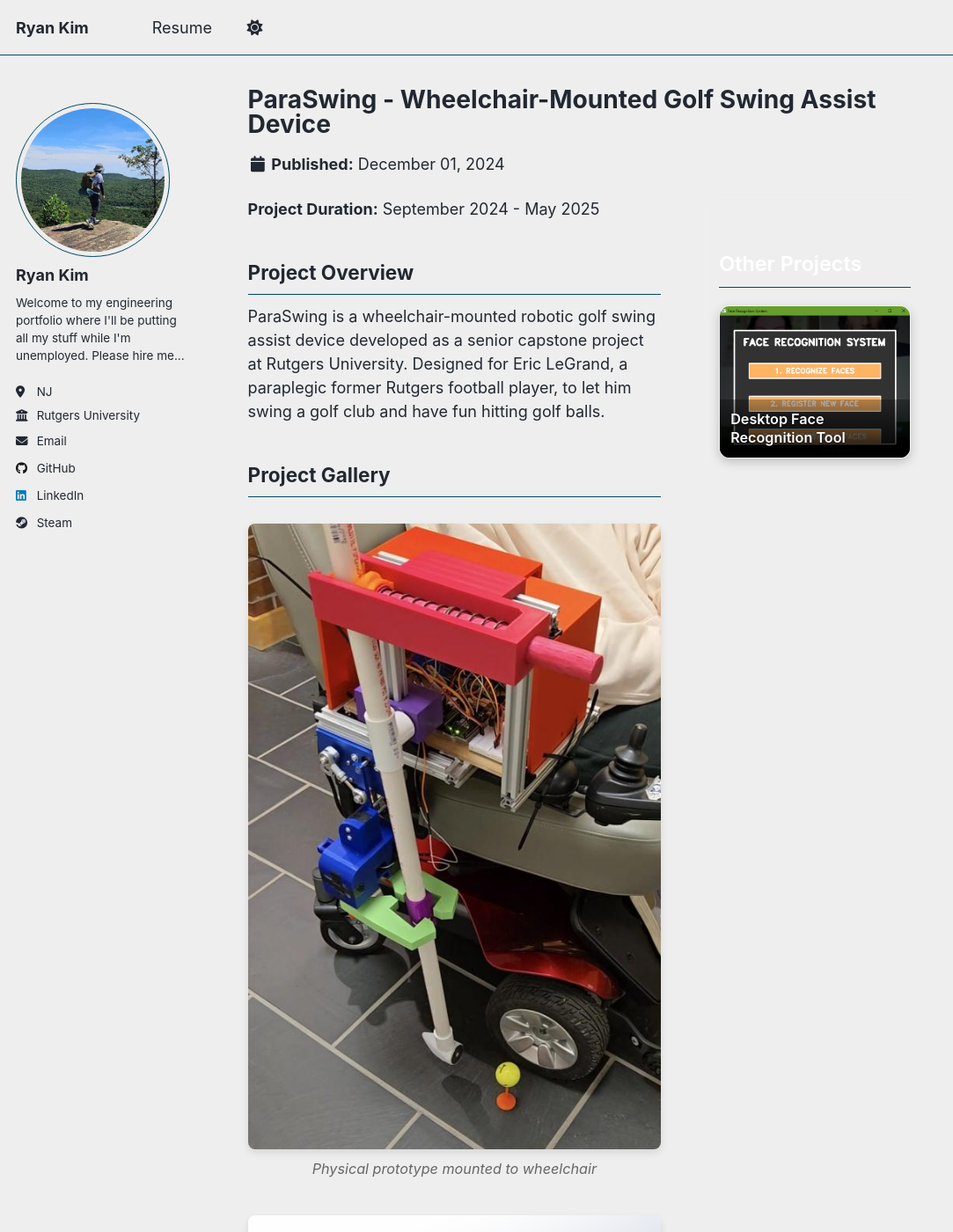
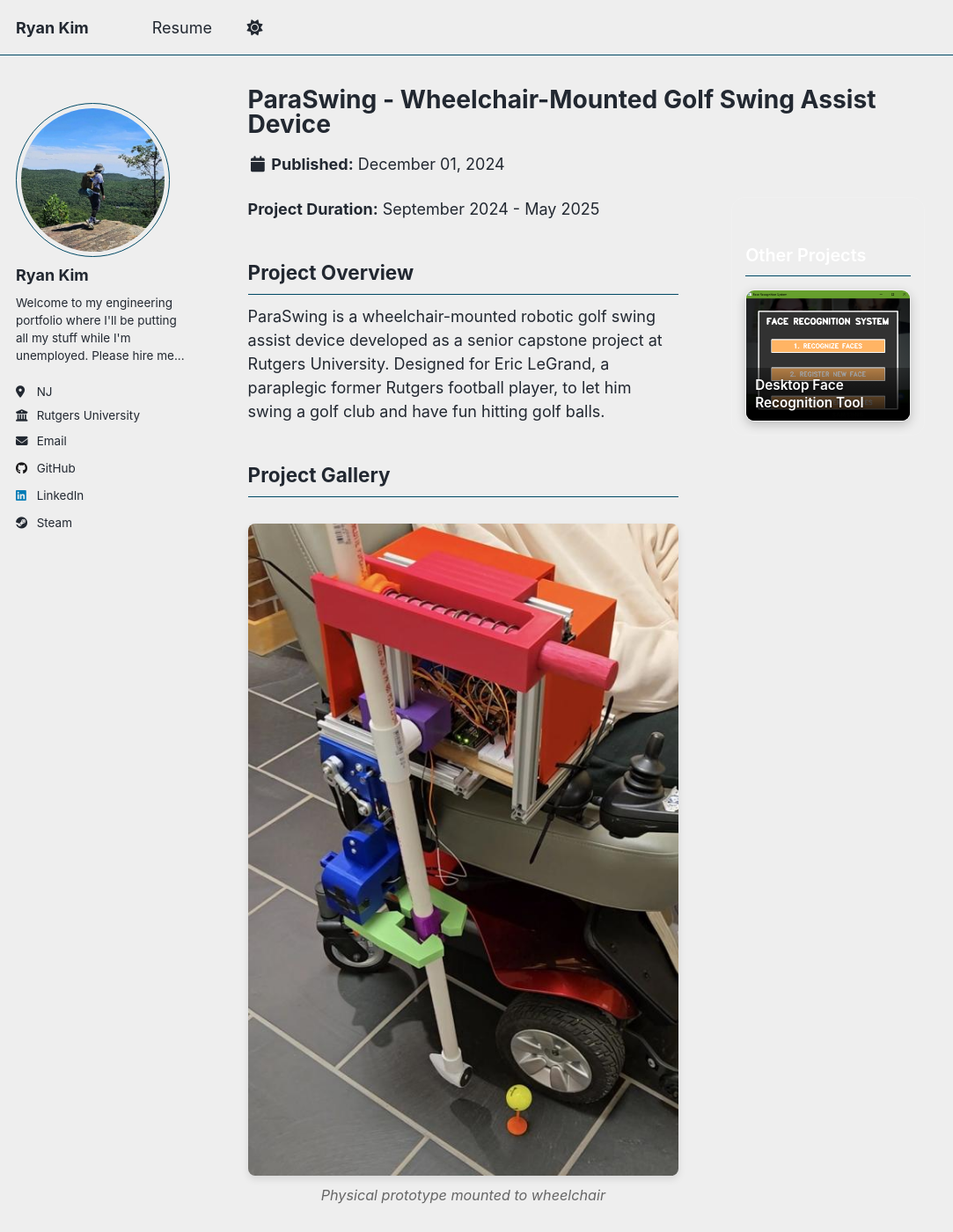
Before and after one commit to Rkydin/rkydin.github.io, a Jekyll site: the page built from _portfolio/paraswing.md, in a window 1280 px wide and 1400 px high. Shown: the whole window at 88% size, without its empty margins (0-1083 px from the left). Built offline with Jekyll 4.4.1, drawn with Linux system fonts in a browser that asks for light colours; a script that is not in the unit is left out.

Commit message:
Update portfolio.html

```diff
--- a/_layouts/portfolio.html
+++ b/_layouts/portfolio.html
@@ -4,29 +4,33 @@ layout: single
 
 <style>
 .portfolio-container {
-  display: grid;
-  grid-template-columns: 1fr 250px;
-  gap: 50px;
+  display: flex;
+  gap: 60px;
   align-items: start;
   max-width: 100%;
 }
+
 .portfolio-main-content {
+  flex: 1;
+  max-width: 900px;
   min-width: 0;
 }
 
 .other-projects-sidebar {
   position: sticky;
   top: 20px;
+  width: 220px;
+  flex-shrink: 0;
+  margin-left: auto;
   background: rgba(255, 255, 255, 0.03);
   border: 1px solid rgba(255, 255, 255, 0.1);
   border-radius: 15px;
   padding: 15px;
-  width: 250px;
 }
 
 .other-projects-sidebar h2 {
-  font-size: 1.3em;
-  margin-bottom: 20px;
+  font-size: 1.1em;
+  margin-bottom: 15px;
   color: #fff;
   font-weight: 600;
 }
@@ -34,12 +38,12 @@ layout: single
 .other-projects-grid {
   display: flex;
   flex-direction: column;
-  gap: 15px;
+  gap: 12px;
 }
 
 .other-project-item {
   position: relative;
-  border-radius: 12px;
+  border-radius: 10px;
   overflow: hidden;
   cursor: pointer;
   background: rgba(255, 255, 255, 0.05);
@@ -76,12 +80,12 @@ layout: single
   left: 0;
   right: 0;
   background: linear-gradient(to top, rgba(0, 0, 0, 0.95), rgba(0, 0, 0, 0.3));
-  padding: 12px;
+  padding: 10px;
 }
 
 .other-project-title {
   color: #fff;
-  font-size: 0.9em;
+  font-size: 0.85em;
   font-weight: 600;
   margin: 0;
   text-shadow: 0 1px 3px rgba(0, 0, 0, 0.8);
@@ -107,12 +111,20 @@ body.dark .other-project-item:hover {
 
 @media (max-width: 1024px) {
   .portfolio-container {
-    grid-template-columns: 1fr;
+    flex-direction: column;
   }
 
   .other-projects-sidebar {
     position: relative;
-    margin-top: 3em;
+    margin-left: 0;
+    width: 100%;
+    max-width: 100%;
+  }
+
+  .other-projects-grid {
+    display: grid;
+    grid-template-columns: repeat(auto-fill, minmax(250px, 1fr));
+    gap: 15px;
   }
 }
 </style>
```
